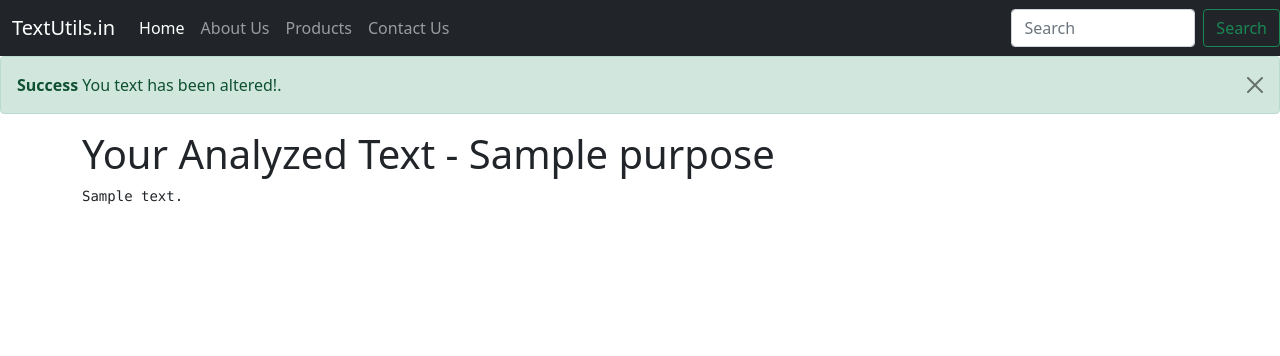
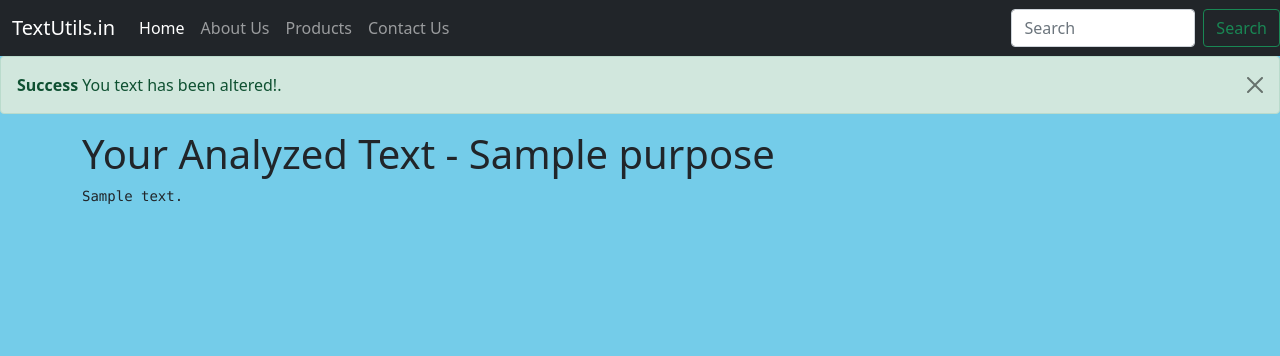
Before and after one commit to BIJAYATAHAMAL/TextUtils, a Django app: template textutils/mysite/templates/analyze.html in a window 1280 px wide. Shown: the top 356 px of the page. Run offline with Django 5.2, Linux system fonts and the light colour scheme; the template is opened without the code that fills it: most values are stand-ins (such as "Sample title", 1, 10 or a date in 2020).

Commit message:
Update analyze.html

```diff
--- a/textutils/mysite/templates/analyze.html
+++ b/textutils/mysite/templates/analyze.html
@@ -11,6 +11,7 @@
     <title>TextUtils.in</title>
   </head>
   <body>
+    <body style="background-color: #74cce9;"></body>
     <nav class="navbar navbar-expand-lg navbar-dark bg-dark">
         <div class="container-fluid">
           <a class="navbar-brand" href="#">TextUtils.in</a>
```
